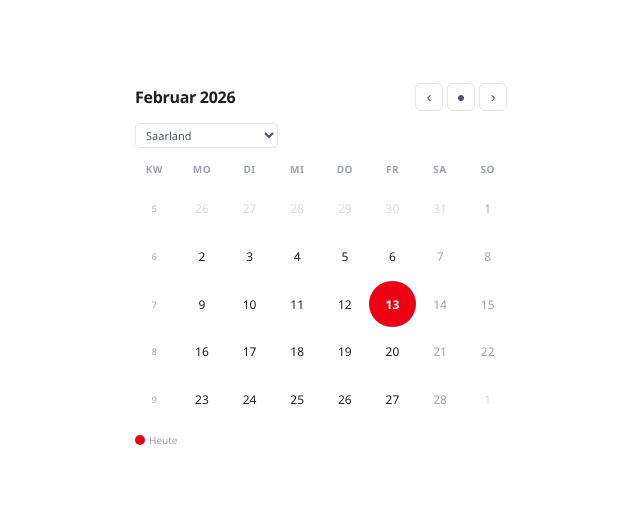
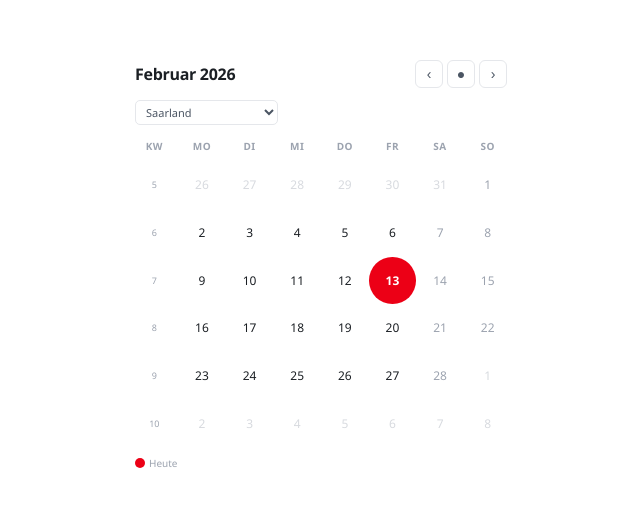
Before and after one commit to Mehjung/Work_widgets, a plain HTML site: page calendar/index.html in a window 1280 px wide. Shown: the part 135-642 px from the top of the page, without its empty margins (319-959 px from the left). Drawn offline with Linux system fonts and the light colour scheme; no server answers.

Commit message:
fixing calendar rows

```diff
--- a/calendar/index.html
+++ b/calendar/index.html
@@ -185,7 +185,7 @@ function render(){
 
     // Weeks
     const totalCells=startDay+daysInMonth;
-    const rows=Math.ceil(totalCells/7);
+    const rows=6; // always 6 rows for consistent height
     for(let r=0;r<rows;r++){
         // KW
         if(showKW){
```
